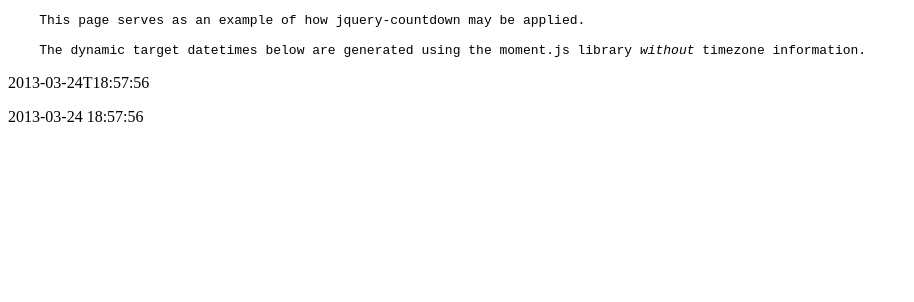
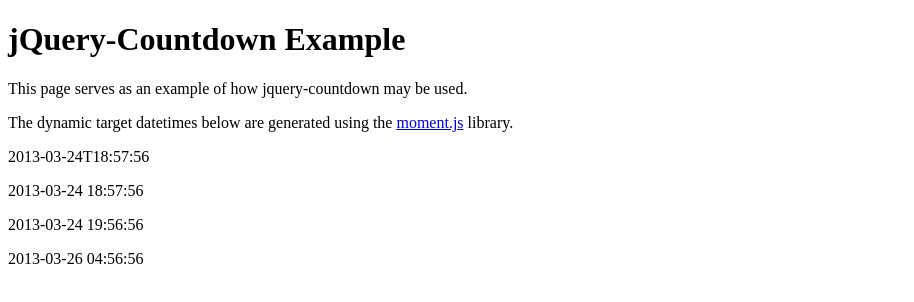
Before and after one commit to ratchetcat/jquery-countdown, a plain HTML site: page index.html in a window 1280 px wide. Shown: the whole page, without its empty margins (0-914 px from the left). Drawn offline with nearby package versions, Linux system fonts and the light colour scheme.

Commit message:
Revise library to accept custom parseDatetime function ( since datetime parsing is browser-dependent ). Default function parses most datetime strings without issue. Now using moment.js to render dynamic target datetime strings in example HTML page.

```diff
--- a/index.html
+++ b/index.html
@@ -6,11 +6,9 @@
   <title>jQuery Countdown Plugin</title>
 </head>
 <body>
-<pre>
-    This page serves as an example of how jquery-countdown may be applied.
-
-    The dynamic target datetimes below are generated using the moment.js library <em>without</em> timezone information.
-</pre>
+<h1>jQuery-Countdown Example</h1>
+<p>This page serves as an example of how jquery-countdown may be used.</p>
+<p>The dynamic target datetimes below are generated using the <a href="http://momentjs.com/">moment.js</a> library.</p>
 
 <script type="text/javascript" charset="utf-8">
   document.getElementsByTagName('body')[0].className += ' js-enabled';
@@ -21,11 +19,15 @@
 
 <script>
     (function($) {
-        var target_date_a = moment().add('minutes', 1).format("YYYY-MM-DDTHH:mm:ss");
-        var target_date_b = moment().add('minutes', 1).format("YYYY-MM-DD HH:mm:ss");
+        dates = [];
+        dates.push( moment().add('minutes', 1).format("YYYY-MM-DDTHH:mm:ss") );
+        dates.push( moment().add('minutes', 1).format("YYYY-MM-DD HH:mm:ss") );
+        dates.push( moment().add('hours', 1).format("YYYY-MM-DD HH:mm:ss") );
+        dates.push( moment().add('days', 1).add('hours', 10).format("YYYY-MM-DD HH:mm:ss") );
 
-        $('body').append( "<p class='target-date'>" + target_date_a + "</p>" );
-        $('body').append( "<p class='target-date'>" + target_date_b + "</p>" );
+        for( var i = 0; i < dates.length; i++ ) {
+            $("body").append( "<p class='target-date'>" + dates[i] + "</p>");
+        }
 
         // apply jquery-countdown
         $('p.target-date').countdown({
```
Also changed, not shown: 2 other files.
